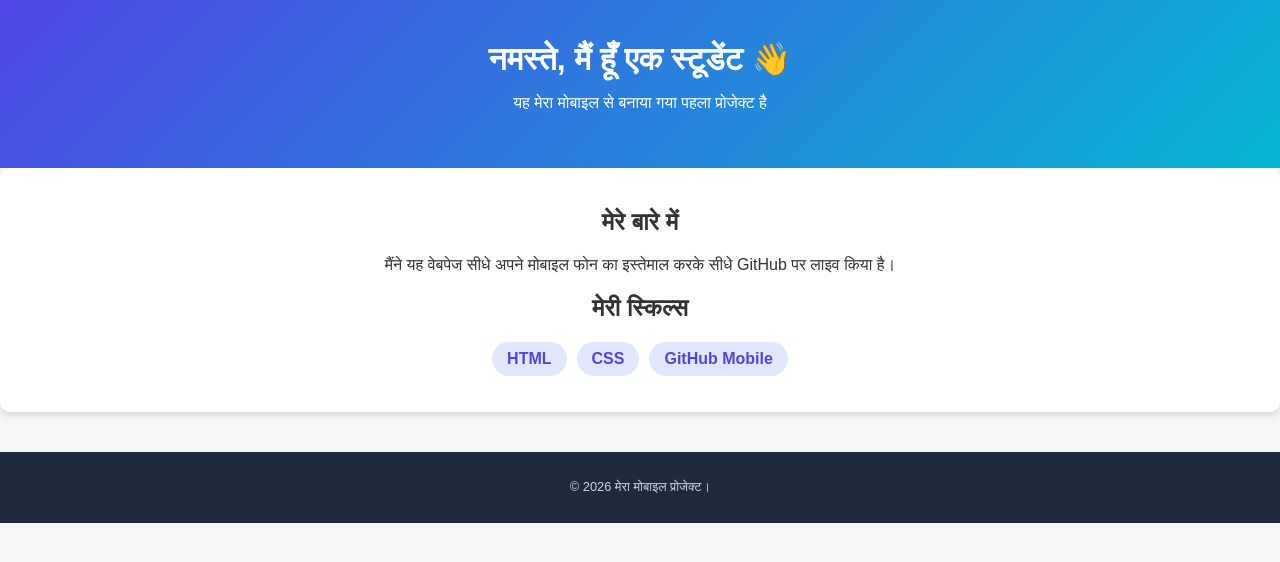
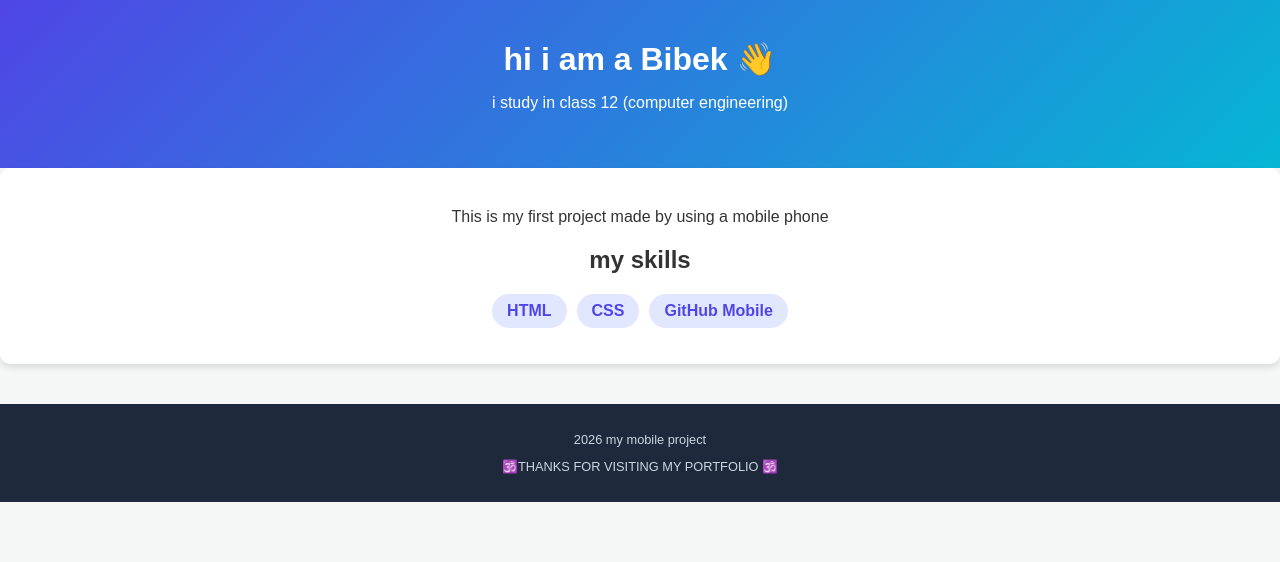
Before and after one commit to Bibek-code6/my-first-project, a plain HTML site: page index.html in a window 1280 px wide. Drawn offline with Linux system fonts and the light colour scheme.

Commit message:
Update index.html

```diff
--- a/index.html
+++ b/index.html
@@ -3,7 +3,7 @@
 <head>
     <meta charset="UTF-8">
     <meta name="viewport" content="width=device-width, initial-scale=1.0">
-    <title>मेरा मोबाइल पोर्टफोलियो</title>
+    <title>my mobile portfolio</title>
     <style>
         body { font-family: sans-serif; margin: 0; padding: 0; background-color: #f4f7f6; color: #333; text-align: center; }
         header { background: linear-gradient(135deg, #4f46e5, #06b6d4); color: white; padding: 40px 20px; }
@@ -16,13 +16,13 @@
 </head>
 <body>
     <header>
-        <h1>नमस्ते, मैं हूँ एक स्टूडेंट 👋</h1>
-        <p>यह मेरा मोबाइल से बनाया गया पहला प्रोजेक्ट है</p>
+        <h1>hi i am a Bibek 👋</h1>
+        <p>i study in class 12 (computer engineering)</p>
     </header>
     <div class="container">
-        <h2>मेरे बारे में</h2>
-        <p>मैंने यह वेबपेज सीधे अपने मोबाइल फोन का इस्तेमाल करके सीधे GitHub पर लाइव किया है।</p>
-        <h2>मेरी स्किल्स</h2>
+        <h2></h2>
+        <p> This is my first project made by using a mobile phone</p>
+        <h2>my skills</h2>
         <ul class="skills-list">
             <li>HTML</li>
             <li>CSS</li>
@@ -30,7 +30,8 @@
         </ul>
     </div>
     <footer>
-        <p>© 2026 मेरा मोबाइल प्रोजेक्ट।</p>
+        <p> 2026 my mobile project</p>
+        <p>🕉️THANKS FOR VISITING MY PORTFOLIO 🕉️</p>
     </footer>
 </body>
 </html>
```
